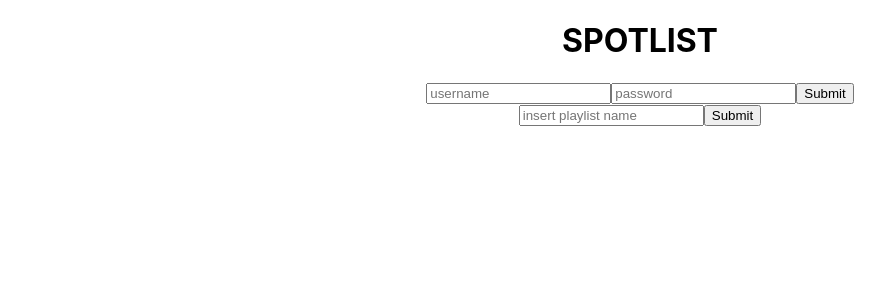
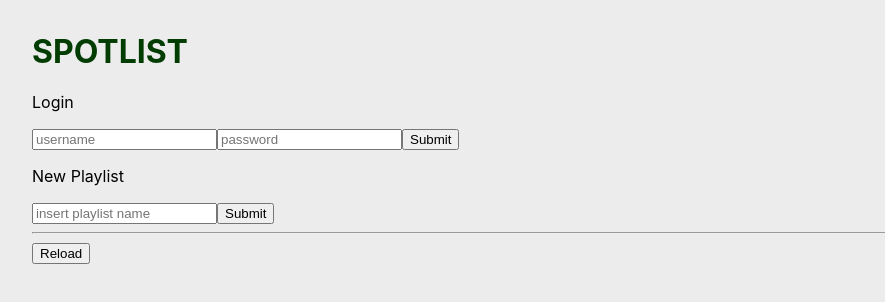
Before and after one commit to Pewompa/Spotlist, a React (Create React App) app in the folder client/: page / in a window 1280 px wide. Shown: the top 302 px of the page, without its empty margins (0-885 px from the left). Built offline with nearby package versions, Linux system fonts and the light colour scheme.

Commit message:
add: styling

```diff
--- a/client/src/App.css
+++ b/client/src/App.css
@@ -1,38 +1,9 @@
-.App {
-  text-align: center;
+body {
+  margin: 2em;
+  padding: 0;
+  background-color: rgb(236, 236, 236);
 }
 
-.App-logo {
-  height: 40vmin;
-  pointer-events: none;
+.title {
+  color: rgb(1, 60, 1);
 }
-
-@media (prefers-reduced-motion: no-preference) {
-  .App-logo {
-    animation: App-logo-spin infinite 20s linear;
-  }
-}
-
-.App-header {
-  background-color: #282c34;
-  min-height: 100vh;
-  display: flex;
-  flex-direction: column;
-  align-items: center;
-  justify-content: center;
-  font-size: calc(10px + 2vmin);
-  color: white;
-}
-
-.App-link {
-  color: #61dafb;
-}
-
-@keyframes App-logo-spin {
-  from {
-    transform: rotate(0deg);
-  }
-  to {
-    transform: rotate(360deg);
-  }
-}
--- a/client/src/App.js
+++ b/client/src/App.js
@@ -1,26 +1,26 @@
-import { useEffect, useState } from 'react';
+import { useState } from 'react';
 import './App.css';
 import PlayListForm from './components/PlayListForm';
 import PlayListList from './components/PlayListList';
 import UserContext from './components/UserContext';
 import UserForm from './components/UserForm';
-import { getPlayLists } from './service/playListService';
 
 function App() {
-  const user = useState('muchachen');
+  const user = useState('');
   const [playListName, setPlayListName] = useState([]);
-  // const [usero, setUsero] = useState([]);
 
   console.log(playListName);
 
   return (
     <div className="App">
       <UserContext.Provider value={user}>
-        <h1>SPOTLIST</h1>
+        <h1 className="title">SPOTLIST</h1>
+        <p>Login</p>
         <UserForm
           playListName={playListName}
           setPlayListName={setPlayListName}
         />
+        <p>New Playlist</p>
         <PlayListForm
           playListName={playListName}
           setPlayListName={setPlayListName}
@@ -30,6 +30,7 @@ function App() {
           setPlayListName={setPlayListName}
         />
       </UserContext.Provider>
+      <button onClick={() => window.location.reload()}>Reload</button>
     </div>
   );
 }
--- a/client/src/components/PlayList.js
+++ b/client/src/components/PlayList.js
@@ -2,6 +2,8 @@ import { useState, useEffect } from 'react';
 import { getSongs } from '../service/songListService';
 import SongList from './SongList';
 import SongForm from './SongForm';
+import '../App.css';
+
 const PlayList = ({ playListName, setPlayListName }) => {
   const [songList, setSongList] = useState([]);
   console.log(playListName);
@@ -16,7 +18,7 @@ const PlayList = ({ playListName, setPlayListName }) => {
   console.log(songList);
   return (
     <div>
-      <h2>{playListName.name}</h2>
+      <h3 className="title">{playListName.name}</h3>
       <SongForm
         playListName={playListName}
         songList={songList}
--- a/client/src/components/PlayListForm.js
+++ b/client/src/components/PlayListForm.js
@@ -15,7 +15,8 @@ const PlayListForm = ({ playListName, setPlayListName }) => {
   const handleSubmit = async (event) => {
     event.preventDefault();
     let data = await addPlayList(user, temp, uuidv4());
-    setPlayListName([...playListName, data.name]);
+    setPlayListName([...playListName, data]);
+    event.target.playlist.value = '';
   };
   return (
     <>
@@ -23,7 +24,7 @@ const PlayListForm = ({ playListName, setPlayListName }) => {
         <input
           type="text"
           placeholder="insert playlist name"
-          name="name"
+          name="playlist"
           onChange={handleNameChange}
         ></input>
         <input type="submit"></input>
--- a/client/src/components/PlayListList.js
+++ b/client/src/components/PlayListList.js
@@ -5,6 +5,7 @@ const PlayListList = ({ playListName, setPlayListName }) => {
   console.log(playListName);
   return (
     <div>
+      <hr />
       {playListName.map((playList, i) => {
         return (
           <PlayList
--- a/client/src/components/SongForm.js
+++ b/client/src/components/SongForm.js
@@ -21,18 +21,22 @@ const SongForm = ({ playListName, songList, setSongList }) => {
       title
     );
     setSongList([...songList, data]);
+    event.target.artist.value = '';
+    event.target.title.value = '';
   };
   return (
     <form onSubmit={handleSubmit}>
       <input
         type="text"
-        placeholder="insert artist name"
-        onChange={handleArtistChange}
+        placeholder="Add artist's song title"
+        onChange={handleTitleChange}
+        name="title"
       ></input>
       <input
         type="text"
-        placeholder="insert artist's song title"
-        onChange={handleTitleChange}
+        placeholder="Add artist name"
+        onChange={handleArtistChange}
+        name="artist"
       ></input>
       <input type="submit"></input>
     </form>
--- a/client/src/components/SongList.js
+++ b/client/src/components/SongList.js
@@ -1,8 +1,11 @@
 const SongList = ({ song, setSongList }) => {
   return (
     <div>
-      <h3>{song.title}</h3>
-      <h5>{song.artist}</h5>
+      <h4>
+        <span style={{ fontWeight: 200 }}>Title:</span> {song.title}{' '}
+        <span style={{ fontWeight: 200 }}>Artist:</span>
+        {song.artist}
+      </h4>
     </div>
   );
 };
--- a/client/src/components/UserForm.js
+++ b/client/src/components/UserForm.js
@@ -7,7 +7,6 @@ const UserForm = ({ playListName, setPlayListName }) => {
   const [user, setUser] = useContext(UserContext);
   const [username, setUsername] = useState('');
   const [password, setPassword] = useState('');
-  // const [userId, setUserId] = useState('');
 
   const handleUsernameChange = (event) => {
     setUsername(event.target.value);
--- a/package.json
+++ b/package.json
@@ -18,9 +18,11 @@
   "homepage": "https://github.com/Pewompa/Spotlist-API#readme",
   "dependencies": {
     "express": "^4.18.1",
+    "jest": "^29.0.3",
     "mongoose": "^6.6.1",
     "nodemon": "^2.0.20",
     "react": "^18.2.0",
+    "supertest": "^6.2.4",
     "uuid": "^9.0.0"
   }
 }
```
Also changed, not shown: 1 other file (tests, documents, lock files or other folders).
